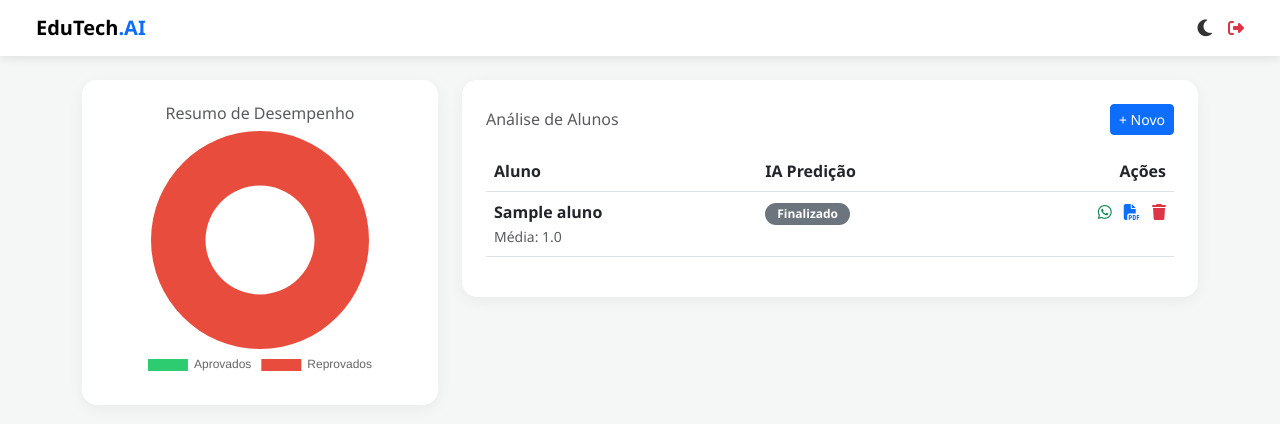
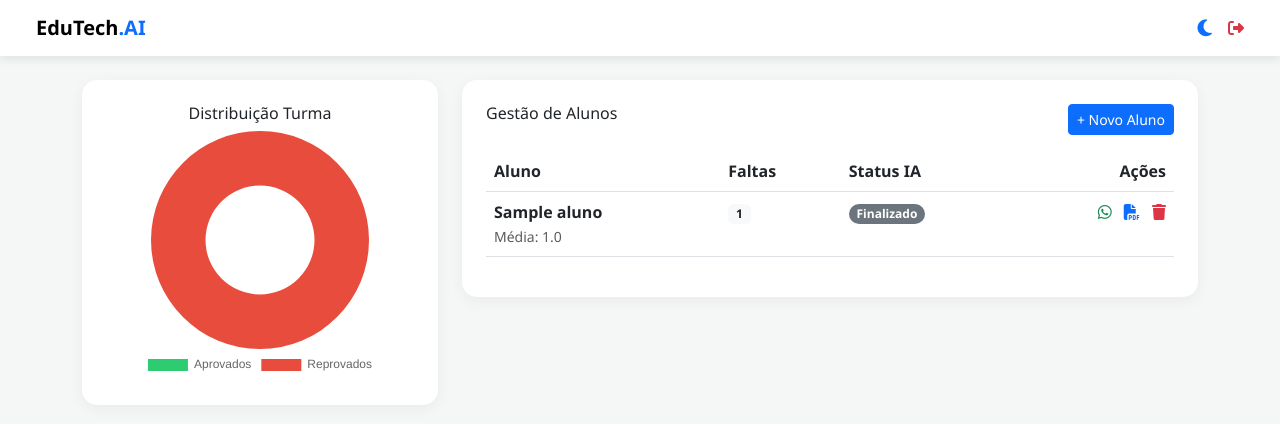
Before and after one commit to emersonsoaresdebrito206/edutech-sistema., a Flask app: page / in a window 1280 px wide. Shown: the top 424 px of the page. Run offline with Flask 3, Linux system fonts and the light colour scheme; the visitor is signed in with stand-in values (Sample User, id 1); tables that the repository leaves empty hold one stand-in row (values such as "Sample post").

Commit message:
Atualizar o index.html

```diff
--- a/templates/index.html
+++ b/templates/index.html
@@ -8,36 +8,14 @@
     <link rel="stylesheet" href="https://cdnjs.cloudflare.com/ajax/libs/font-awesome/6.4.0/css/all.min.css">
     <script src="https://cdn.jsdelivr.net/npm/chart.js"></script>
     <style>
-        :root {
-            --bg-color: #f4f7f6;
-            --card-bg: #ffffff;
-            --text-color: #333;
-            --sidebar-color: #1a1a1a;
-        }
-        [data-theme="dark"] {
-            --bg-color: #121212;
-            --card-bg: #1e1e1e;
-            --text-color: #f1f1f1;
-            --sidebar-color: #000000;
-        }
-        body {
-            background-color: var(--bg-color);
-            color: var(--text-color);
-            transition: 0.3s;
-            font-family: 'Segoe UI', sans-serif;
-        }
-        .card {
-            background-color: var(--card-bg);
-            border: none;
-            border-radius: 15px;
-            box-shadow: 0 4px 15px rgba(0,0,0,0.05);
-            margin-bottom: 20px;
-        }
+        :root { --bg-color: #f4f7f6; --card-bg: #fff; --text-color: #333; }
+        [data-theme="dark"] { --bg-color: #121212; --card-bg: #1e1e1e; --text-color: #f1f1f1; }
+        body { background-color: var(--bg-color); color: var(--text-color); transition: 0.3s; font-family: 'Segoe UI', sans-serif; }
+        .card { background-color: var(--card-bg); border: none; border-radius: 15px; box-shadow: 0 4px 15px rgba(0,0,0,0.05); margin-bottom: 20px; }
         .navbar { background-color: var(--card-bg); box-shadow: 0 2px 10px rgba(0,0,0,0.1); }
-        .btn-theme { cursor: pointer; font-size: 1.2rem; color: var(--text-color); }
-        .chart-container { position: relative; height: 250px; width: 100%; }
+        .btn-theme { cursor: pointer; font-size: 1.2rem; }
+        .chart-container { height: 250px; }
         .table { color: var(--text-color); }
-        .badge-pill { border-radius: 50px; padding: 5px 12px; }
     </style>
 </head>
 <body>
@@ -46,9 +24,7 @@
     <div class="container-fluid">
         <span class="navbar-brand fw-bold">EduTech<span class="text-primary">.AI</span></span>
         <div class="d-flex align-items-center">
-            <div class="btn-theme me-3" onclick="toggleTheme()">
-                <i id="theme-icon" class="fas fa-moon"></i>
-            </div>
+            <div class="btn-theme me-3" onclick="toggleTheme()"><i id="theme-icon" class="fas fa-moon text-primary"></i></div>
             <a href="{{ url_for('logout') }}" class="text-danger"><i class="fas fa-sign-out-alt"></i></a>
         </div>
     </div>
@@ -57,41 +33,33 @@
 <div class="container">
     <div class="row">
         <div class="col-lg-4">
-            <div class="card p-4">
-                <h6 class="text-center opacity-75">Resumo de Desempenho</h6>
-                <div class="chart-container">
-                    <canvas id="meuGrafico"></canvas>
-                </div>
+            <div class="card p-4 text-center">
+                <h6>Distribuição Turma</h6>
+                <div class="chart-container"><canvas id="meuGrafico"></canvas></div>
             </div>
         </div>
-
         <div class="col-lg-8">
             <div class="card p-4">
-                <div class="d-flex justify-content-between align-items-center mb-3">
-                    <h6 class="opacity-75 mb-0">Análise de Alunos</h6>
-                    <button class="btn btn-primary btn-sm" data-bs-toggle="modal" data-bs-target="#addModal">+ Novo</button>
+                <div class="d-flex justify-content-between mb-3">
+                    <h6>Gestão de Alunos</h6>
+                    <button class="btn btn-primary btn-sm" data-bs-toggle="modal" data-bs-target="#addModal">+ Novo Aluno</button>
                 </div>
                 <div class="table-responsive">
                     <table class="table table-hover">
                         <thead>
                             <tr>
                                 <th>Aluno</th>
-                                <th>IA Predição</th>
+                                <th>Faltas</th>
+                                <th>Status IA</th>
                                 <th class="text-end">Ações</th>
                             </tr>
                         </thead>
                         <tbody>
                             {% for aluno in alunos %}
                             <tr>
-                                <td>
-                                    <strong>{{ aluno.nome }}</strong><br>
-                                    <small class="text-muted">Média: {{ "%.1f"|format(aluno.media) }}</small>
-                                </td>
-                                <td>
-                                    <span class="badge bg-{{ aluno.predicao.cor }} badge-pill">
-                                        {{ aluno.predicao.status }}
-                                    </span>
-                                </td>
+                                <td><strong>{{ aluno.nome }}</strong><br><small class="text-muted">Média: {{ "%.1f"|format(aluno.media) }}</small></td>
+                                <td><span class="badge bg-light text-dark">{{ aluno.faltas }}</span></td>
+                                <td><span class="badge bg-{{ aluno.predicao.cor }} rounded-pill">{{ aluno.predicao.status }}</span></td>
                                 <td class="text-end">
                                     <a href="{{ url_for('enviar_whatsapp', id=aluno.id) }}" class="text-success me-2"><i class="fab fa-whatsapp"></i></a>
                                     <a href="{{ url_for('gerar_boletim', id=aluno.id) }}" class="text-primary me-2"><i class="fas fa-file-pdf"></i></a>
@@ -109,18 +77,19 @@
 
 <div class="modal fade" id="addModal" tabindex="-1">
     <div class="modal-dialog">
-        <div class="modal-content bg-dark text-white">
+        <div class="modal-content" style="background: var(--card-bg); color: var(--text-color);">
             <form action="{{ url_for('add_student') }}" method="POST" class="p-4">
-                <h5 class="mb-3">Cadastrar Aluno</h5>
-                <input type="text" name="nome" placeholder="Nome" class="form-control mb-3" required>
-                <input type="text" name="matricula" placeholder="Matrícula" class="form-control mb-3" required>
-                <input type="text" name="telefone" placeholder="Telefone" class="form-control mb-3" required>
+                <h5 class="mb-3">Novo Aluno</h5>
+                <input type="text" name="nome" placeholder="Nome" class="form-control mb-2" required>
+                <input type="text" name="matricula" placeholder="Matrícula" class="form-control mb-2" required>
+                <input type="text" name="telefone" placeholder="Telefone" class="form-control mb-2" required>
+                <input type="number" name="faltas" placeholder="Número de Faltas" class="form-control mb-2" required>
                 <div class="row">
-                    <div class="col"><input type="number" step="0.1" name="nota1" placeholder="N1" class="form-control mb-3"></div>
-                    <div class="col"><input type="number" step="0.1" name="nota2" placeholder="N2" class="form-control mb-3"></div>
-                    <div class="col"><input type="number" step="0.1" name="nota3" placeholder="N3" class="form-control mb-3"></div>
+                    <div class="col"><input type="number" step="0.1" name="nota1" placeholder="N1" class="form-control mb-2"></div>
+                    <div class="col"><input type="number" step="0.1" name="nota2" placeholder="N2" class="form-control mb-2"></div>
+                    <div class="col"><input type="number" step="0.1" name="nota3" placeholder="N3" class="form-control mb-2"></div>
                 </div>
-                <button type="submit" class="btn btn-primary w-100">Salvar</button>
+                <button type="submit" class="btn btn-primary w-100">Salvar Aluno</button>
             </form>
         </div>
     </div>
@@ -132,35 +101,24 @@
         const icon = document.getElementById('theme-icon');
         if (body.getAttribute('data-theme') === 'dark') {
             body.removeAttribute('data-theme');
-            icon.className = 'fas fa-moon';
+            icon.className = 'fas fa-moon text-primary';
             localStorage.setItem('theme', 'light');
         } else {
             body.setAttribute('data-theme', 'dark');
-            icon.className = 'fas fa-sun';
+            icon.className = 'fas fa-sun text-warning';
             localStorage.setItem('theme', 'dark');
         }
     }
-
-    if (localStorage.getItem('theme') === 'dark') {
-        document.body.setAttribute('data-theme', 'dark');
-        document.getElementById('theme-icon').className = 'fas fa-sun';
-    }
+    if (localStorage.getItem('theme') === 'dark') { toggleTheme(); }
 
     const ctx = document.getElementById('meuGrafico').getContext('2d');
     new Chart(ctx, {
         type: 'doughnut',
         data: {
             labels: ['Aprovados', 'Reprovados'],
-            datasets: [{
-                data: [{{ apr }}, {{ rep }}],
-                backgroundColor: ['#2ecc71', '#e74c3c'],
-                borderWidth: 0
-            }]
+            datasets: [{ data: [{{ apr }}, {{ rep }}], backgroundColor: ['#2ecc71', '#e74c3c'], borderWidth: 0 }]
         },
-        options: {
-            maintainAspectRatio: false,
-            plugins: { legend: { position: 'bottom' } }
-        }
+        options: { maintainAspectRatio: false, plugins: { legend: { position: 'bottom' } } }
     });
 </script>
 <script src="https://cdn.jsdelivr.net/npm/bootstrap@5.3.0/dist/js/bootstrap.bundle.min.js"></script>
```
